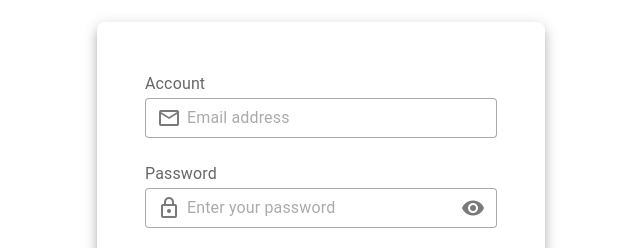
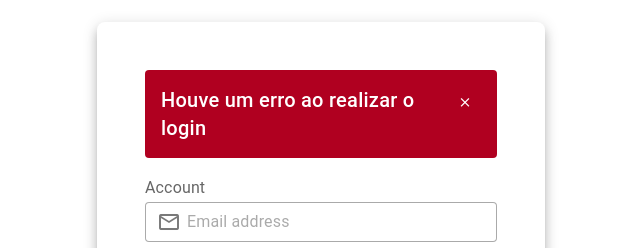
Before and after one commit to GabrielmValadao/Modulo-3, a Vue app in the folder gerenciamento-pets-frontend-main/: page / in a window 1280 px wide. Shown: the part 197-445 px from the top of the page, without its empty margins (319-959 px from the left). Built offline with nearby package versions, Linux system fonts and the light colour scheme.

Commit message:
feat: ajuste codigo de teste unitario, para criação de teste com recebimento da mensagem de error

```diff
--- a/gerenciamento-pets-frontend-main/src/views/Login.vue
+++ b/gerenciamento-pets-frontend-main/src/views/Login.vue
@@ -7,7 +7,9 @@
     ></v-img>
 
     <v-card class="mx-auto pa-12 pb-8" elevation="8" max-width="448" rounded="lg">
-      <div class="text-subtitle-1 text-medium-emphasis">Account</div>
+      <v-alert color="error" closable title="Houve um erro ao realizar o login" />
+
+      <div class="text-subtitle-1 text-medium-emphasis mt-4">Account</div>
 
       <v-text-field
         density="compact"
```
Also changed, not shown: 1 other file (tests, documents, lock files or other folders).
